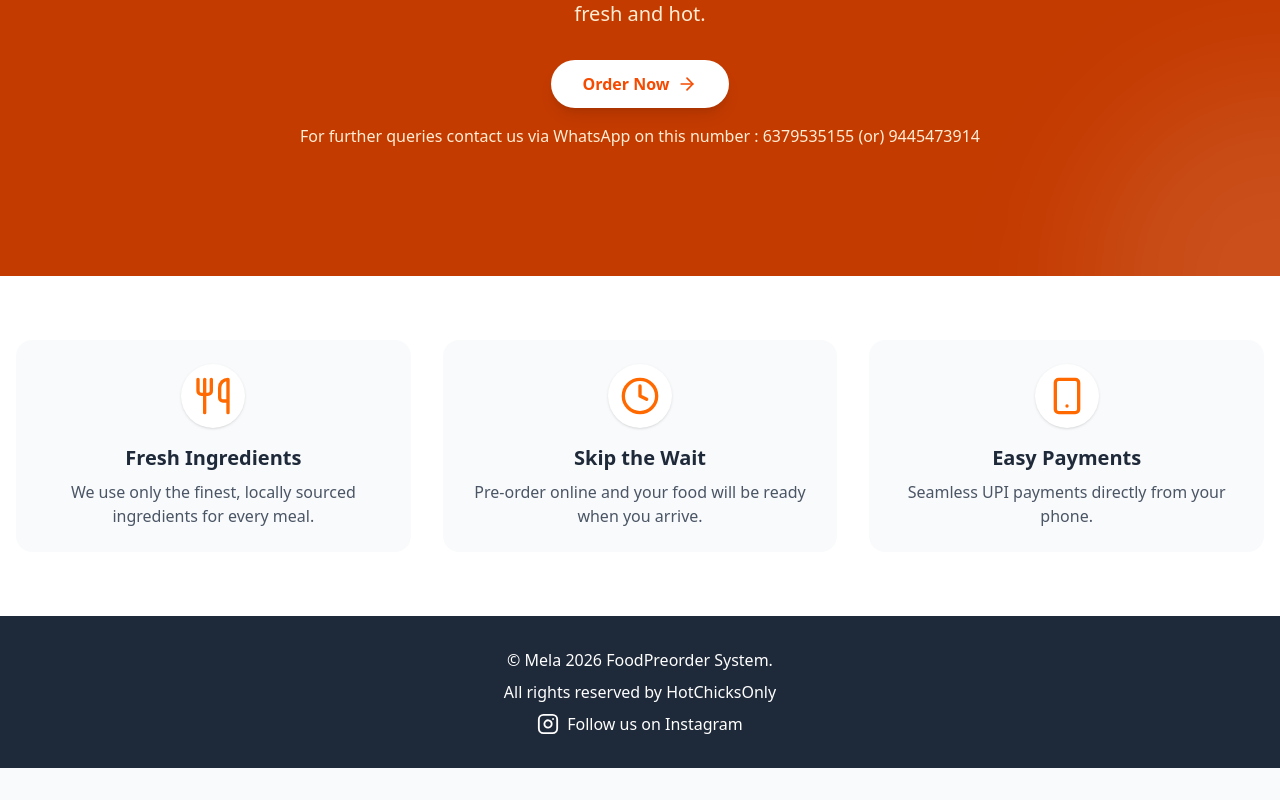
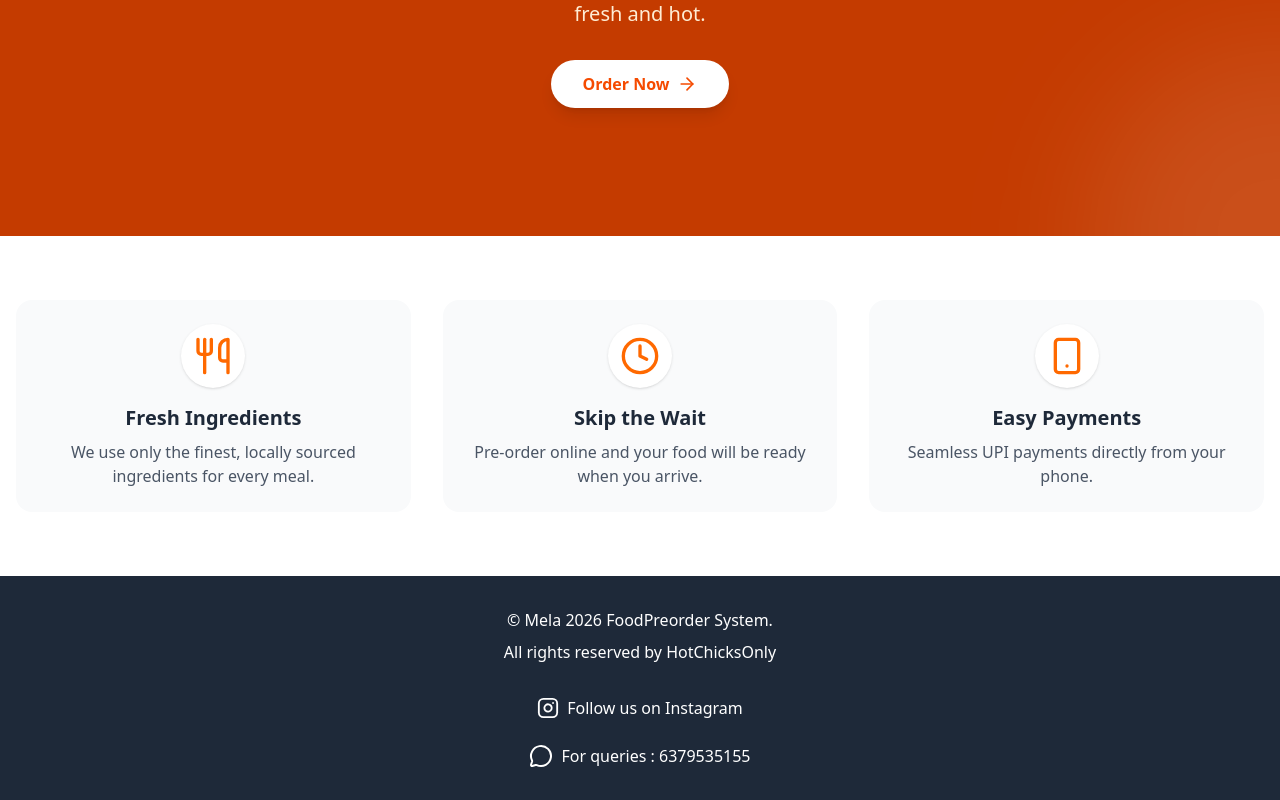
Before and after one commit to Deepankar-19/Mela_website, a React (Vite) app in the folder frontend/: page / in a window 1280 px wide. Shown: the part 304-1104 px from the top of the page. Before the commit the page ends 1072 px from the top, so only its background shows below. Built offline with nearby package versions, Linux system fonts and the light colour scheme; no server answers.

Commit message:
Added contact number

```diff
--- a/frontend/src/components/Footer.jsx
+++ b/frontend/src/components/Footer.jsx
@@ -1,11 +1,12 @@
 import React from 'react';
-import { Instagram } from "lucide-react";
+import { Instagram, MessageCircle } from "lucide-react";
 const Footer = () => {
     return (
         <footer className="bg-gray-800 text-white py-8 mt-auto">
             <div className="container mx-auto px-4 text-center">
                 <p className="mb-2">&copy; Mela {new Date().getFullYear()} FoodPreorder System. </p>
                 <p className="mb-2"> All rights reserved by HotChicksOnly</p>
+                <br />
                 <a
                     href="https://www.instagram.com/hotchicks.only/"
                     target="_blank"
@@ -15,6 +16,16 @@ const Footer = () => {
                     <Instagram size={22} />
                     <span>Follow us on Instagram</span>
                 </a>
+                <br />
+                <a
+                    href="tel:6379535155"
+                    className="flex justify-center items-center gap-2 hover:text-green-500 transition duration-300"
+                    target="_blank"
+                    rel="noopener noreferrer"
+                >
+                    <MessageCircle size={24} />
+                    <span>For queries : 6379535155</span>
+                </a>
             </div>
         </footer>
     );
--- a/frontend/src/pages/Home.jsx
+++ b/frontend/src/pages/Home.jsx
@@ -21,7 +21,6 @@ const Home = () => {
                     >
                         Order Now <ArrowRight size={20} />
                     </Link>
-                    <p className="mt-4 text-orange-100">For further queries contact us via WhatsApp on this number : 6379535155 (or) 9445473914</p>
                 </div>
 
                 {/* Decorative Circles */}
```
